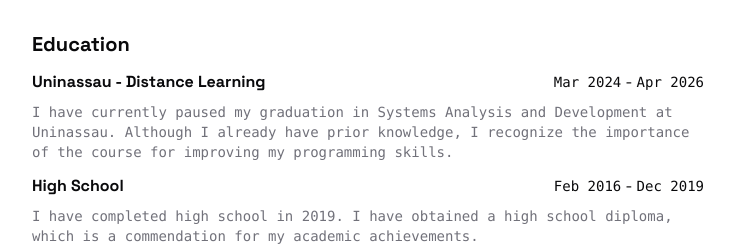
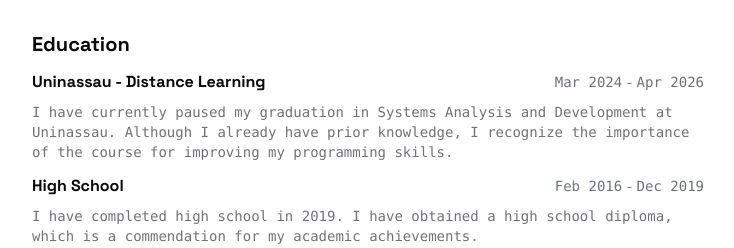
Before and after one commit to gustavros/gustavo-santana, a Next.js app: page /en in a window 1280 px wide. Shown: the part 1510-1758 px from the top of the page, without its empty margins (272-1006 px from the left). Built offline with nearby package versions, Linux system fonts and the light colour scheme.

Commit message:
style: change date text colors

```diff
--- a/src/components/education-list.tsx
+++ b/src/components/education-list.tsx
@@ -33,7 +33,7 @@ export default function EducationList({ dictionary }: EducationListProps) {
           <div className="flex items-center justify-between gap-1">
             <h1 className="font-bold">{education.title}</h1>
 
-            <time>
+            <time className="text-sm tabular-nums text-gray-500">
               <span className="font-mono text-xs md:text-sm">
                 {new Date(education.dates.start).toLocaleDateString("en-US", {
                   year: "numeric",
```
